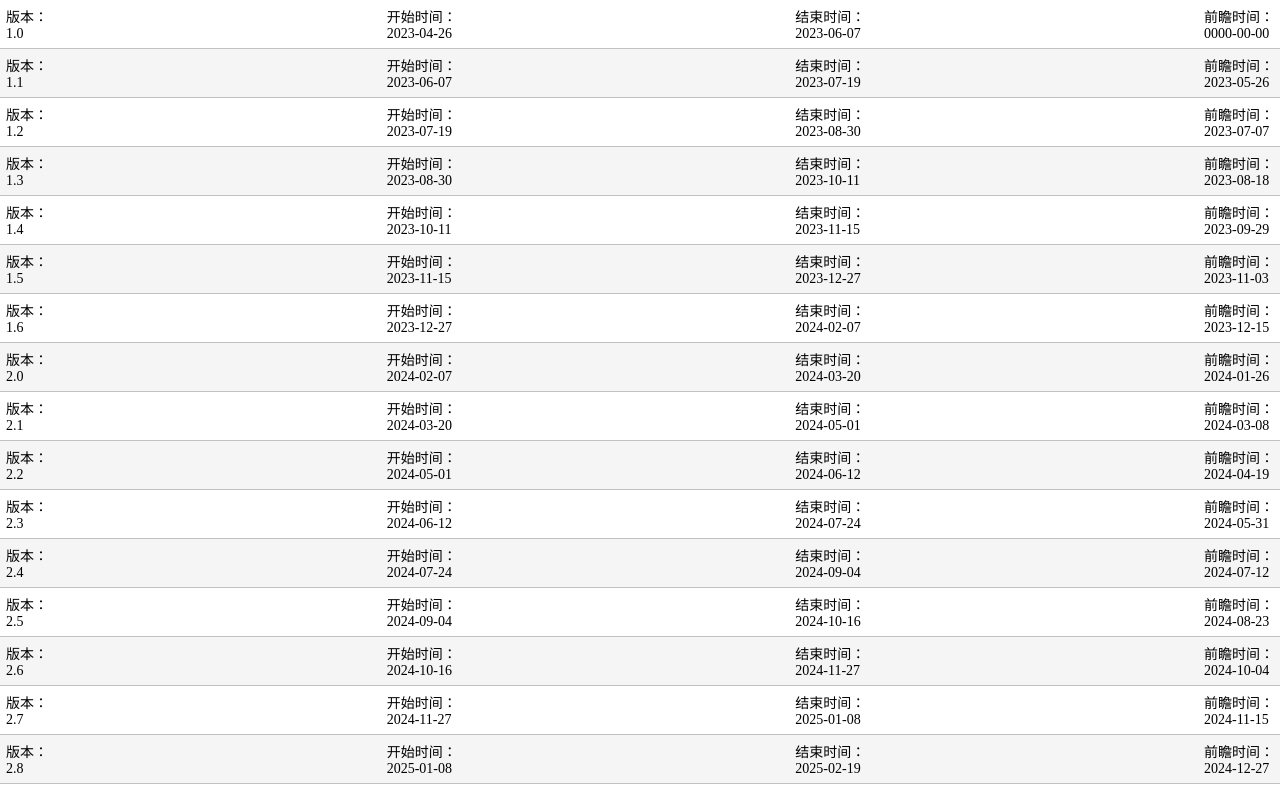
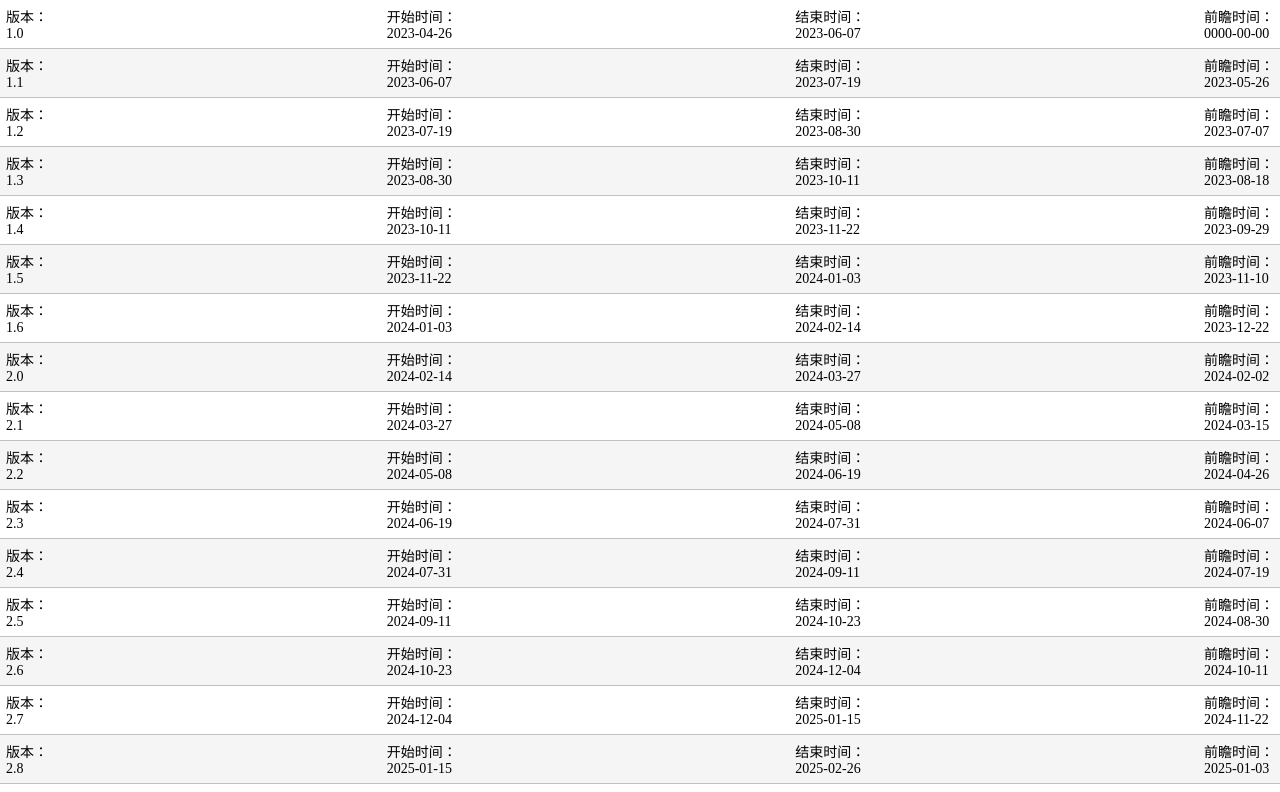
Before and after one commit to ikaros1017/sr-VersionTime, a plain HTML site: page index.html in a window 1280 px wide. Shown: the top 792 px of the page. Drawn offline with nearby package versions, Linux system fonts and the light colour scheme.

Commit message:
Update index.html

```diff
--- a/index.html
+++ b/index.html
@@ -79,14 +79,14 @@
           version: `${v}.${parseInt(v1 % 10)}`,
           startDate: dayjs(date).add(t, 'w').format('YYYY-MM-DD'),
           endDate: dayjs(date)
-            .add(`${v}.${parseInt(v1 % 10)}`==='1.4'?t*2-1:t * 2, 'w')
+            .add(t * 2, 'w')
             .format('YYYY-MM-DD'),
           qianzhan: dayjs(date)
             .add(t, 'w')
             .subtract(12, 'd')
             .format('YYYY-MM-DD'),
         });
-        date = dayjs(date).add(`${v}.${parseInt(v1 % 10)}`==='1.4'?t-1:t, 'w').format('YYYY-MM-DD');
+        date = dayjs(date).add(t, 'w').format('YYYY-MM-DD');
         v1++;
       }
       new Vue({
```
